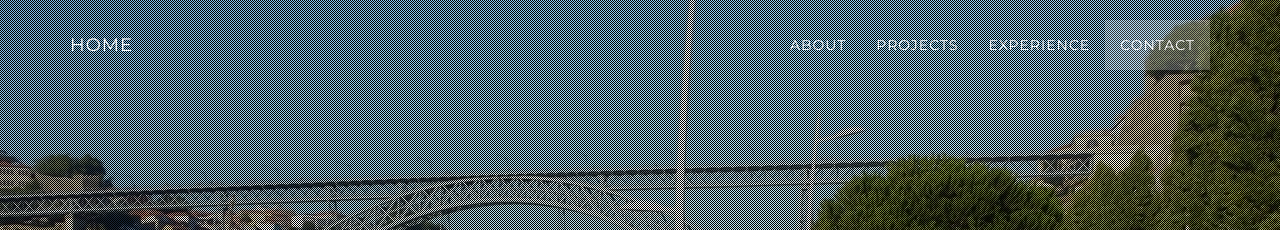
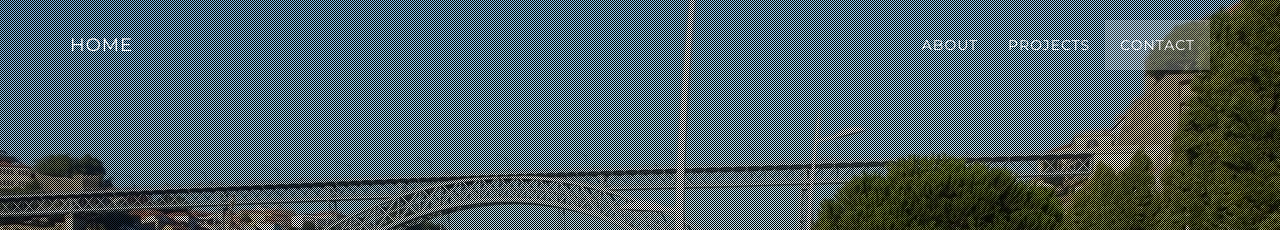
Before and after one commit to dcastro/dcastro.github.io, a Jekyll site: the page index.html, which Jekyll copies as it is, in a window 1280 px wide. Shown: the top 230 px of the page. Built offline with Jekyll 4.4.1, drawn with Linux system fonts in a browser that asks for light colours; nearby versions of some CDN libraries; some of the changed text lies outside the part shown.

Commit message:
Removed "Experience" section

```diff
--- a/css/grayscale.scss
+++ b/css/grayscale.scss
@@ -317,25 +317,6 @@
     }
 }
 
-// timeline
-.timeline .event {
-    h4, h5 {
-        margin-bottom: 5px;
-        color: $primary;
-    }
-
-    p {
-        font-size: 16px;
-        margin-bottom: $spacing;
-        margin-top: $spacing;
-    }
-
-    .date {
-        color: $grey;
-        margin-bottom: $spacing;
-    }
-}
-
 // projects grid
 #projects .row > div {
     padding-right: $spacing;
--- a/index.html
+++ b/index.html
@@ -19,8 +19,6 @@
 
     <!-- Custom Theme CSS -->
     <link href="css/grayscale.css" rel="stylesheet">
-    <link href="css/timeline.css" rel="stylesheet">
-
 </head>
 
 <body id="page-top" data-spy="scroll" data-target=".navbar-custom">
@@ -48,9 +46,6 @@
                     </li>
                     <li class="page-scroll">
                         <a href="#projects">Projects</a>
-                    </li>
-                    <li class="page-scroll">
-                        <a href="#experience">Experience</a>
                     </li>
                     <li class="page-scroll">
                         <a href="#contact">Contact</a>
@@ -251,74 +246,6 @@
         </div>
     </section>
 
-    <section id="experience" class="container text-center">
-        <div class="row">
-            <div class="col-lg-8 col-lg-offset-2">
-                <h2>Experience & Education</h2>
-                <ul class="timeline">
-                    <!-- 2014 -->
-                    <li class="year first">2014</li>
-                    <li class='event featured'>
-                        <h4>Microsoft Certified Professional</h4>
-                        <span class="date">
-                            <i class="fa fa-calendar-o fa-fw"></i>
-                            March 2014
-                        </span>
-                        <p>
-                            Programming in C# Certificate.
-                        </p>
-                    </li>
-                    <!-- 2013 -->
-                    <li class="year">2013</li>
-                    <li class='event' href="#">
-                        <h4>Functional Programming Principles in Scala </h4>
-                        <span class="date">
-                            <i class="fa fa-calendar-o fa-fw"></i>
-                            June 2013
-                        </span>
-                        <p>
-                            Course taught by Martin Odersky, designer of the Scala language, from École Polytechnique Fédérale de Lausanne, Switzerland.
-                        </p>
-                    </li>
-                    <li class='event' href="#">
-                        <h4>Software Engineer</h4>
-                        <h5>NantHealth</h5>
-                        <span class="date">
-                            <i class="fa fa-calendar-o fa-fw"></i>
-                            May 2013 - Present
-                        </span>
-                        <p>
-                            Responsible for designing, unit testing, implementing and deploying several scalable web servers using ASP.NET Web API, ActiveMQ, Couchbase and MS Sql Server.
-                        </p>
-                    </li>
-                    <li class='event' href="#">
-                        <h4>Graduated</h4>
-                        <span class="date">
-                            <i class="fa fa-calendar-o fa-fw"></i>
-                            September 2007 - February 2013
-                        </span>
-                        <p>
-                            Master’s in Informatics and Computing Engineering, at the Faculty of Engineering of the University of Porto, Portugal.
-                        </p>
-                    </li>
-                    <!-- 2012 -->
-                    <li class="year">2012</li>
-                    <li class='event featured' href="#">
-                        <h4>Researcher</h4>
-                        <h5>Fraunhofer Portugal</h5>
-                        <span class="date">
-                            <i class="fa fa-calendar-o fa-fw"></i>
-                            August 2012 – March 2013
-                        </span>
-                        <p>
-                            Developed the navigation module for an Android application, using both turn-by-turn and landmark-based approaches. Developed complex heuristics to evaluate landmarks data retrieved from OpenStreetMap, and used the device’s location and motion sensors to navigate the user.
-                        </p>
-                    </li>
-                </ul>
-            </div>
-        </div>
-    </section>
-
     <section id="contact" class="container text-center">
         <div class="row">
             <div class="col-lg-8 col-lg-offset-2">
```
